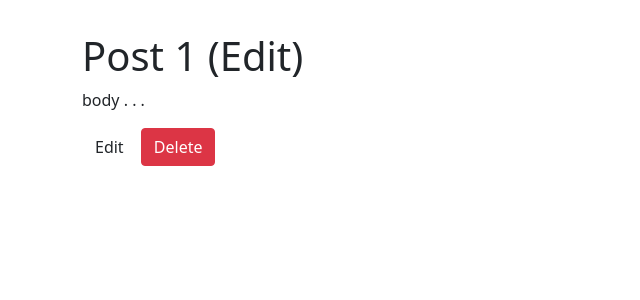
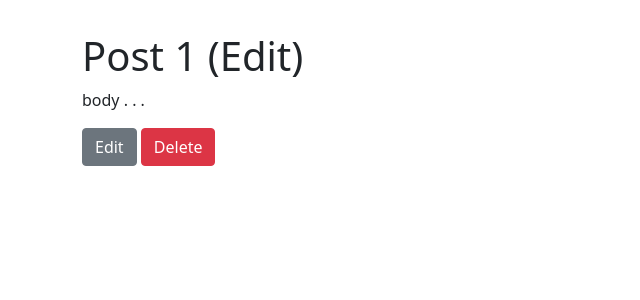
Before and after one commit to fbarrientoz/blog, a Django app: page /post/1/ in a window 1280 px wide. Shown: the part 56-356 px from the top of the page, without its empty margins (0-640 px from the left). Run offline with Django 3.2, Linux system fonts and the light colour scheme; data comes from the database, SQL or seed files in the repository.

Commit message:
Update post_detail.html

```diff
--- a/templates/post_detail.html
+++ b/templates/post_detail.html
@@ -7,7 +7,7 @@
 </div>
 
 <div class="mt-3">
-    <a class="btn btn-Inverse" href="{% url 'post_edit' post.pk %}">
+    <a class="btn btn-secondary" href="{% url 'post_edit' post.pk %}">
 
         Edit
     </a>
```
